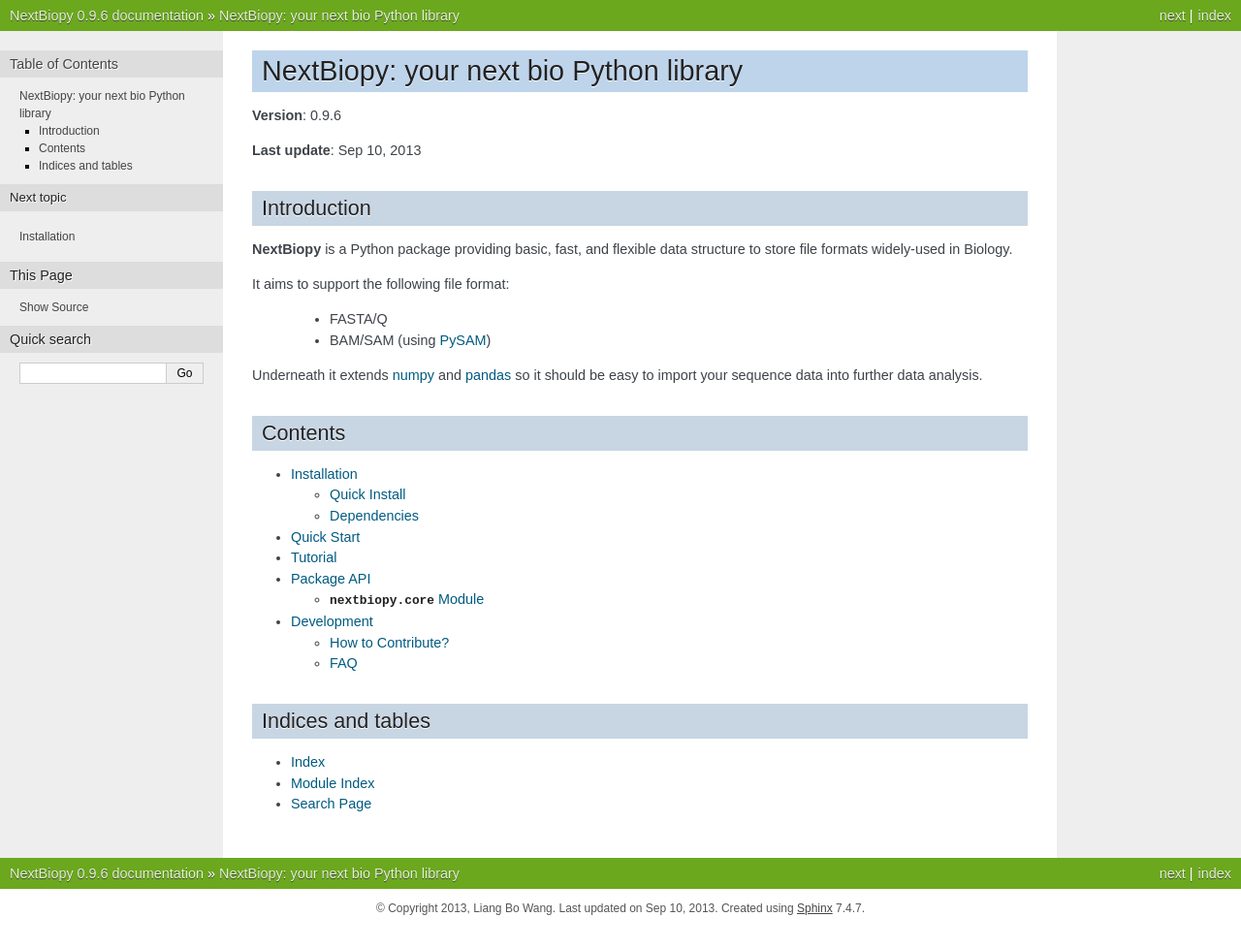
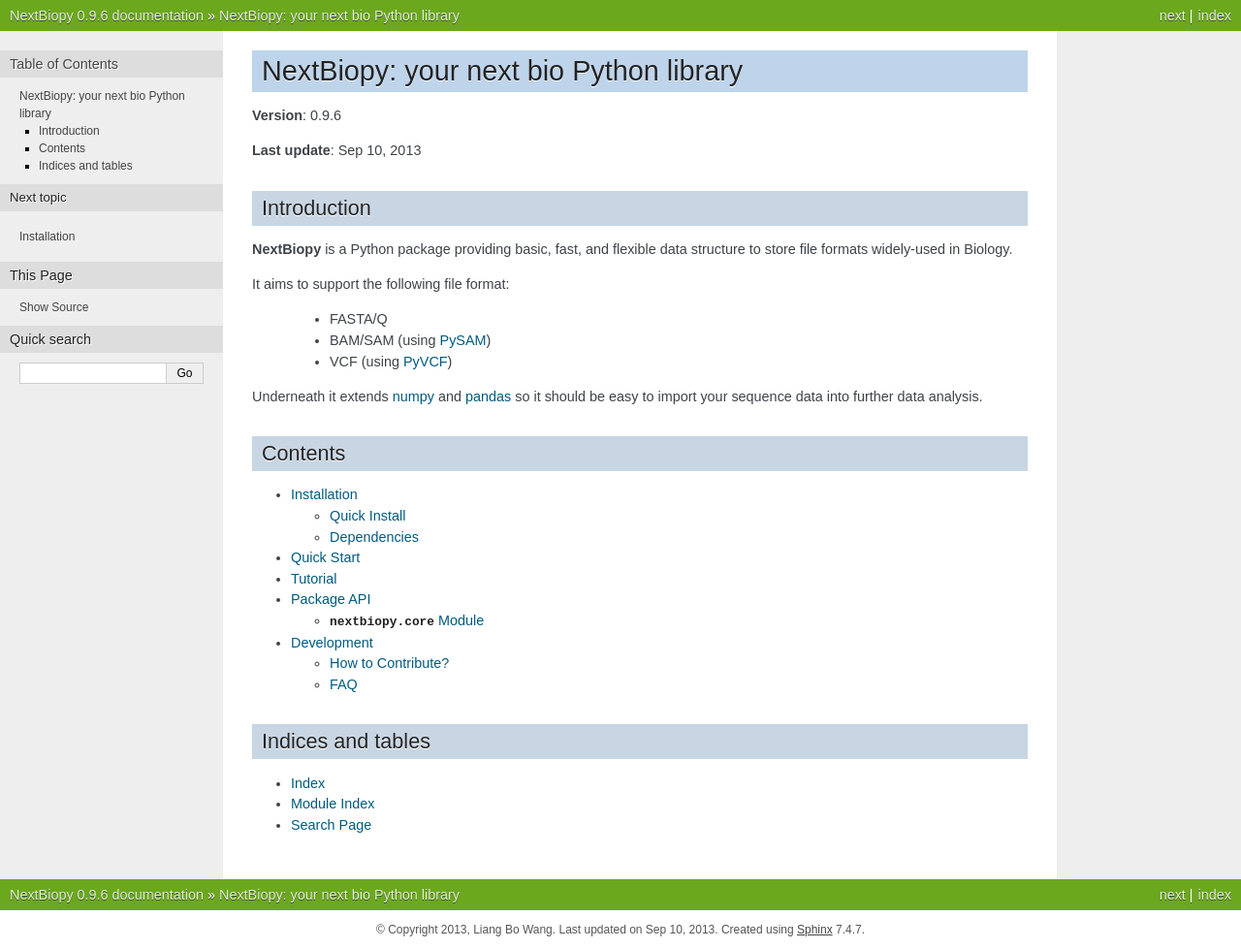
Before and after one commit to mauriceling/nextbiopy, a Sphinx documentation site: the page built from docs/index.rst, in a window 1280 px wide. Shown: the whole page at 97% size. Built offline with Sphinx 7.4.7, drawn with Linux system fonts in a browser that asks for light colours; before the commit the page ends 957 px from its top, so only the background shows below that.

Commit message:
add VCF file format

```diff
--- a/docs/index.rst
+++ b/docs/index.rst
@@ -15,6 +15,7 @@ It aims to support the following file format:
 
   - FASTA/Q
   - BAM/SAM (using `PySAM <https://code.google.com/p/pysam/>`__)
+  - VCF (using `PyVCF <https://github.com/jamescasbon/PyVCF>`__)
 
 Underneath it extends `numpy`_ and `pandas`_ so it should be easy to import your sequence data into further data analysis.
 
```
